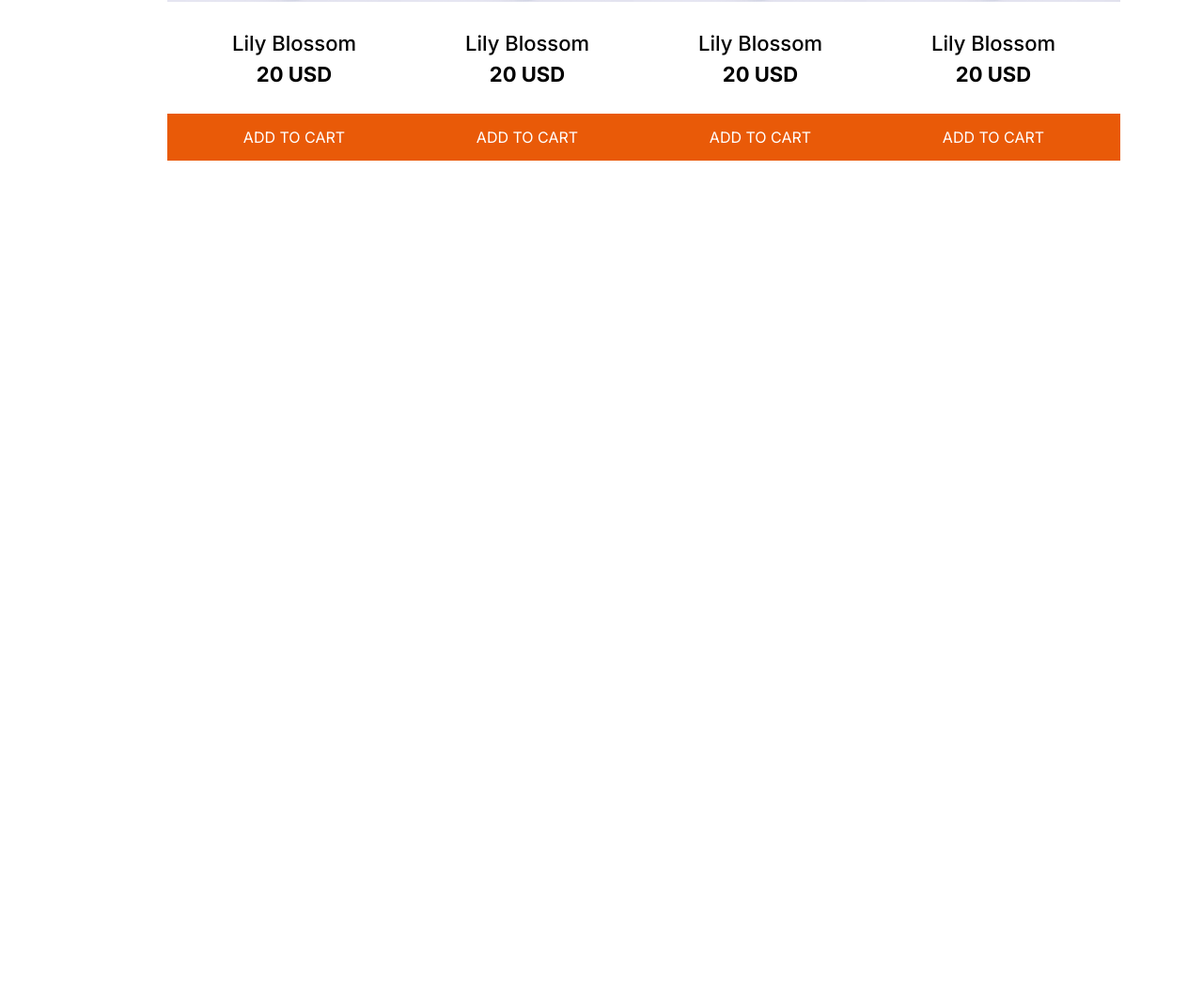
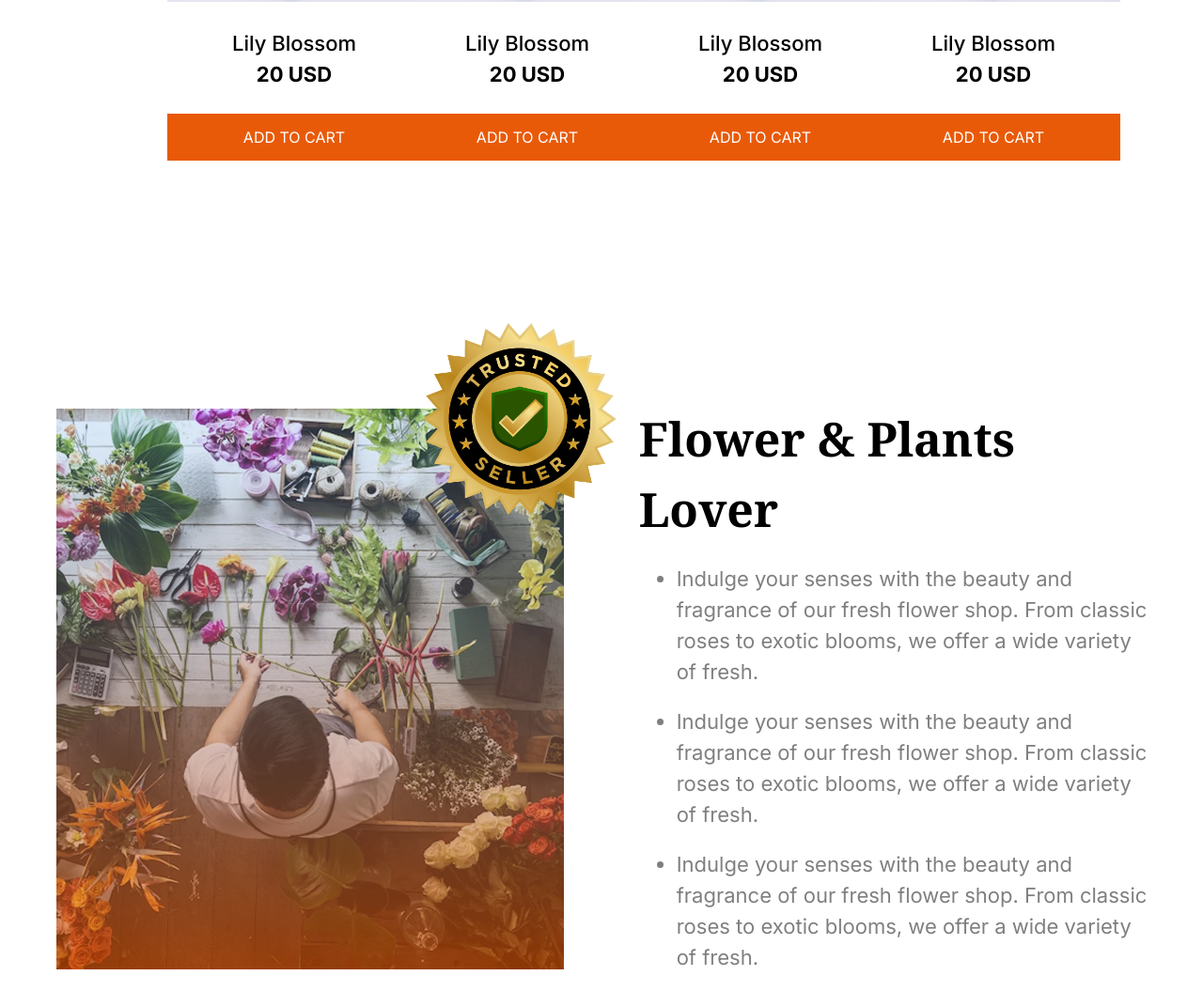
Before and after one commit to fida-6199/B12A02-Responsive-Flowers, a plain HTML site: page index.html in a window 1280 px wide. Shown: the part 1742-2797 px from the top of the page at 94% size. Before the commit the page ends 1962 px from the top, so only its background shows below. Drawn offline with nearby package versions, Linux system fonts and the light colour scheme.

Commit message:
Flower & Plants Lover section done with responsive

```diff
--- a/index.html
+++ b/index.html
@@ -57,7 +57,7 @@
     </header>
     <main>
         <!-- Our Plants -->
-    <div class="flex justify-center items-center text-center">
+    <div class="flex justify-center items-start text-center">
             <div class="">
             <h1 class="noto-serif-font font-bold text-[24px] sm:text-[50px]"><span style="color: #E95A08">Our</span> Plants</h1>
             <p class="inter-font text-[14px] sm:text-[22px] px-[28px] sm:px-[28px] py-3 sm:py-0 sm:mt-2" style="color: rgba(0, 0, 0, 0.5)">Indulge your senses with the beauty and
@@ -147,9 +147,36 @@
             </div>
         </div>
     </div>
+    <!-- Flower & Plants Lover -->
+
+     <div class="flex-column sm:flex justify-center items-center gap-20 my-[41px] sm:my-[210px] mx-3.5 sm:mx-auto">
+        <!-- left image -->
+        <div class="relative ">
+            <img src="assets/flower-store.png" alt="">
+
+            <!-- badge -->
+             <div class="">
+                 <img src="assets/trusted-badge.png" alt="" class="absolute -top-33 left-[350px] w-[286px] hidden sm:inline ">
+             </div>
+
+
+        </div>
+        <!-- right image -->
+        <div class="my-[15px] sm:my-auto">
+            <h1 class="noto-serif-font font-bold text-[24px] sm:text-[50px]">Flower & Plants <br class="hidden sm:inline"> Lover</h1>
+            <div class="">
+                <ul class="list-disc pl-7 sm:pl-10 inter-font text-[14px] sm:text-[22px]  "  style="color: rgba(0, 0, 0, 0.5) ">
+                    <li class="mt-5">Indulge your senses with the beauty and <br class="hidden sm:inline"> fragrance <br  class="inline sm:hidden"> of our fresh flower shop. From classic <br class="hidden sm:inline"> roses to <br  class="inline sm:hidden"> exotic blooms, we offer a wide variety <br class="hidden sm:inline"> of fresh.</li>
+                    <li class="mt-5">Indulge your senses with the beauty and <br class="hidden sm:inline"> fragrance <br  class="inline sm:hidden"> of our fresh flower shop. From classic <br class="hidden sm:inline"> roses to <br  class="inline sm:hidden"> exotic blooms, we offer a wide variety <br class="hidden sm:inline"> of fresh.</li>
+                    <li class="mt-5">Indulge your senses with the beauty and <br class="hidden sm:inline"> fragrance <br  class="inline sm:hidden"> of our fresh flower shop. From classic <br class="hidden sm:inline"> roses to <br  class="inline sm:hidden"> exotic blooms, we offer a wide variety <br class="hidden sm:inline"> of fresh.</li>
+
+                </ul>
+            </div>
+        </div>
+     </div>
+
     </main>
     <footer>
-
     </footer>
 </body>
 </html>
```
